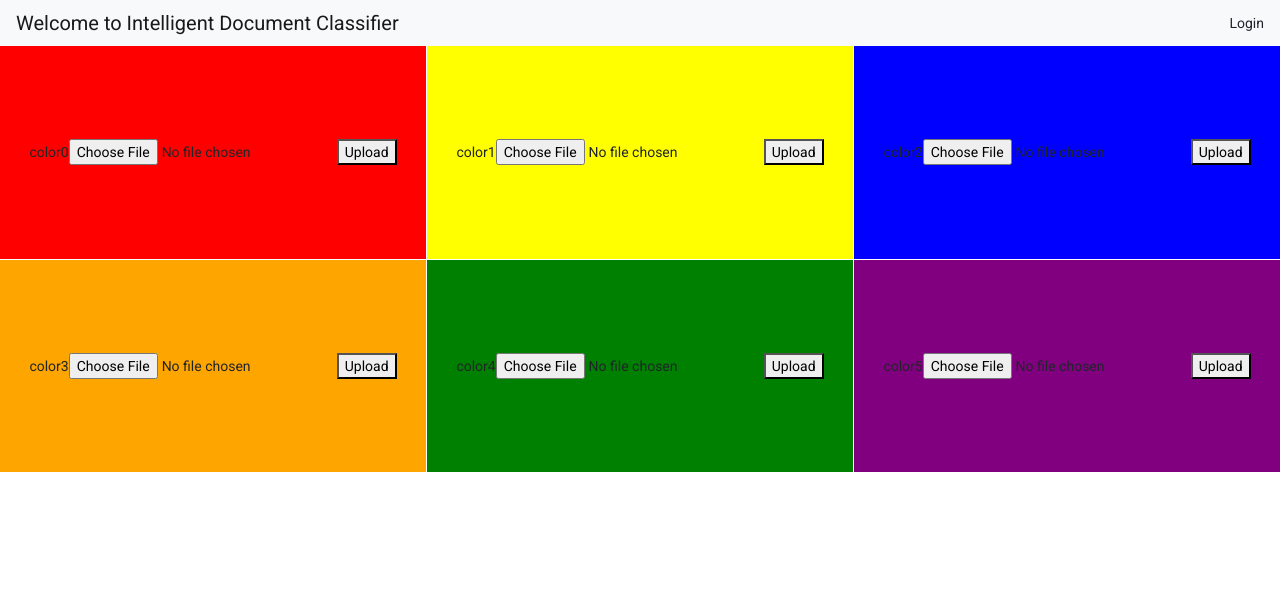
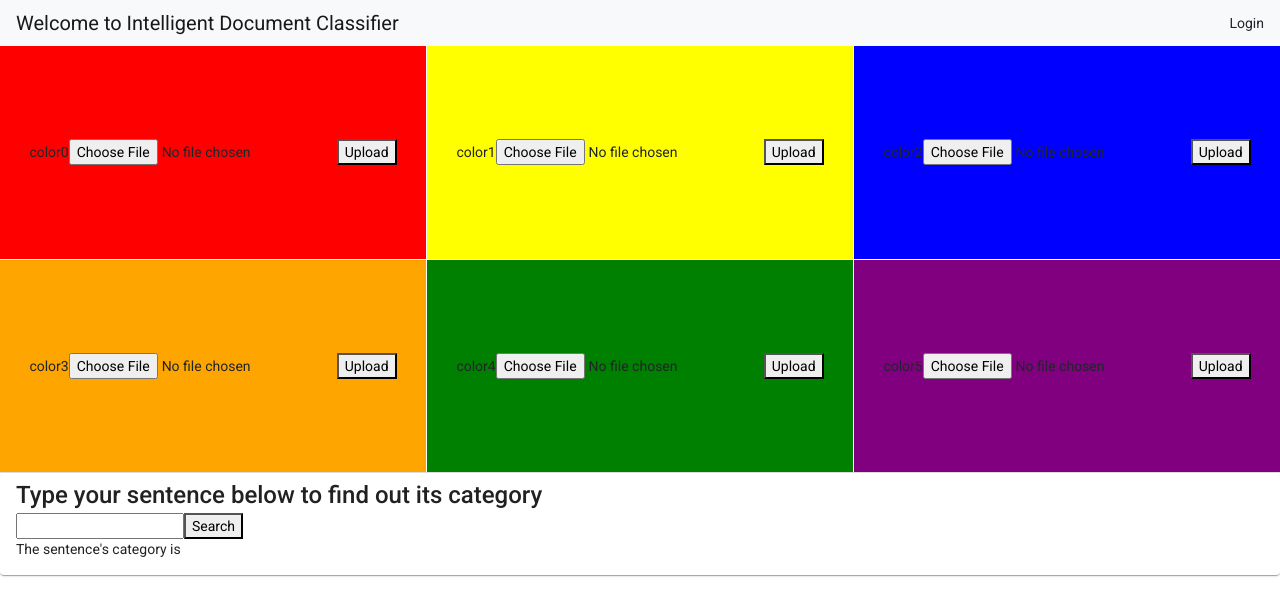
Before and after one commit to linesbetween/idc-front-end, an Angular app: page /home in a window 1280 px wide. Shown: the top 616 px of the page. Built offline with nearby package versions, Linux system fonts and the light colour scheme.

Commit message:
added search and result

```diff
--- a/src/app/home/home.component.html
+++ b/src/app/home/home.component.html
@@ -6,6 +6,10 @@
     <app-file-upload [colorCode]="tile.text"></app-file-upload>
   </mat-grid-tile>
 </mat-grid-list>
+
+<mat-divider></mat-divider>
+
+<app-search-box></app-search-box>
 
 <!--<div style="text-align:center; margin-top: 100px; ">-->
 <!--  <mat-card style="margin-top:10px; width: 50%;">-->
--- /dev/null
+++ b/src/app/home/search-box/search-box.component.html
@@ -0,0 +1,11 @@
+<mat-card id="prediction-card">
+  <mat-card-header></mat-card-header>
+  <mat-card-title>Type your sentence below to find out its category</mat-card-title>
+<form [formGroup]="searchForm" (ngSubmit)="onSubmit()" fxLayout="column" #uploadForm="ngForm">
+  <input type="text"  formControlName="searchTerm" id="searchTerm"/>
+  <button type="submit">Search</button>
+</form>
+  <mat-card-content>
+    <span>The sentence's category is {{result}}</span>
+  </mat-card-content>
+</mat-card>
--- /dev/null
+++ b/src/app/home/search-box/search-box.component.ts
@@ -0,0 +1,37 @@
+import { Component, OnInit } from '@angular/core';
+import {SearchService} from '../../shared/search.service';
+import {FormBuilder, FormGroup} from '@angular/forms';
+
+@Component({
+  selector: 'app-search-box',
+  templateUrl: './search-box.component.html',
+  styleUrls: ['./search-box.component.scss']
+})
+export class SearchBoxComponent implements OnInit {
+  searchForm: FormGroup;
+  result: string;
+
+  constructor(private searchService: SearchService,
+              private formBuilder: FormBuilder) {
+    this.searchForm = this.formBuilder.group({
+      searchTerm: ''
+    });
+  }
+
+  ngOnInit(): void {
+  }
+
+  onSubmit() {
+    const {searchTerm} = this.searchForm.value;
+    console.log('search term: ' + searchTerm);
+    this.searchService.search(searchTerm).subscribe(res => {
+      if (res.result.length > 0 ) {
+        this.result = res.result;
+      } else {
+        this.result = 'unknown';
+      }
+      });
+    this.searchForm.setValue({searchTerm: ''});
+  }
+
+}
--- /dev/null
+++ b/src/app/shared/search.service.ts
@@ -0,0 +1,18 @@
+import {Injectable} from '@angular/core';
+import {HttpClient} from '@angular/common/http';
+import {Observable} from 'rxjs';
+
+@Injectable({
+  providedIn: 'root'
+})
+export class SearchService {
+  SERVER_ULR: string = 'http://localhost:8180/query';
+
+  constructor(private httpeClient: HttpClient) {
+  }
+
+  public search(terms: string): Observable<{result: string}> {
+    return this.httpeClient.post<{result: string}>(
+      `${this.SERVER_ULR}`, terms);
+  }
+}
```
Also changed, not shown: src/app/app.module.ts (+7 -2 lines), src/app/home/search-box/search-box.component.scss (added), 1 other file (tests, documents, lock files or other folders).
